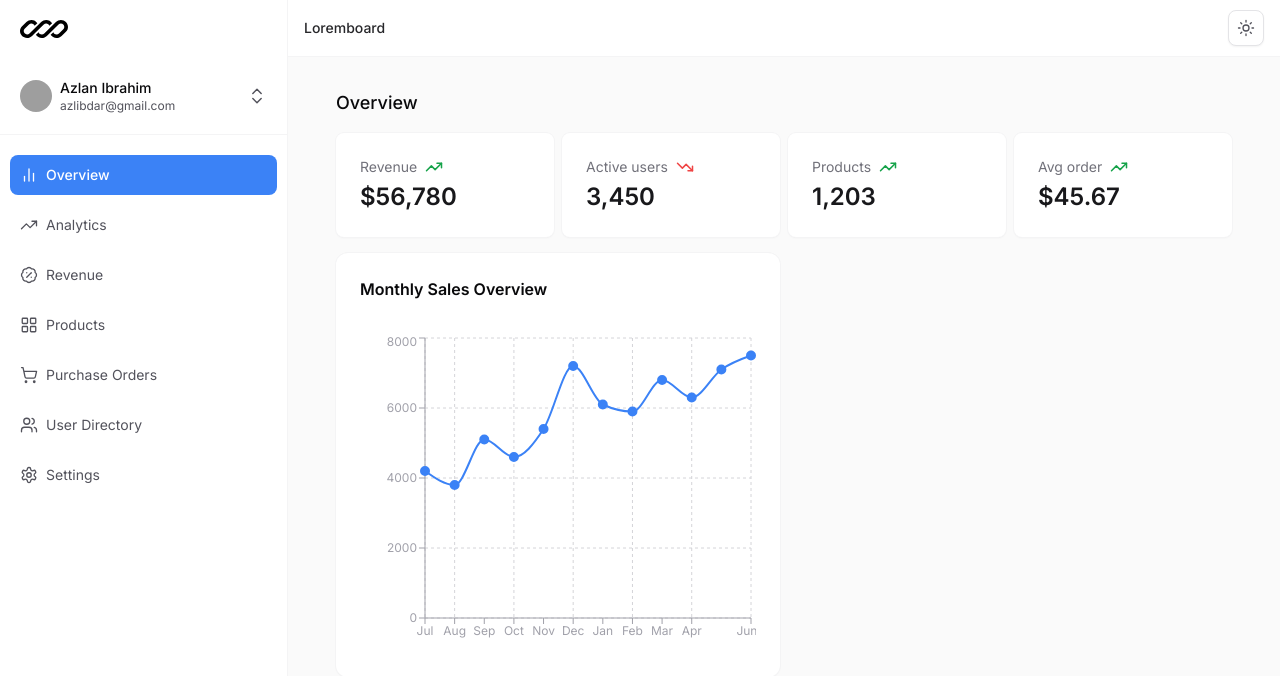
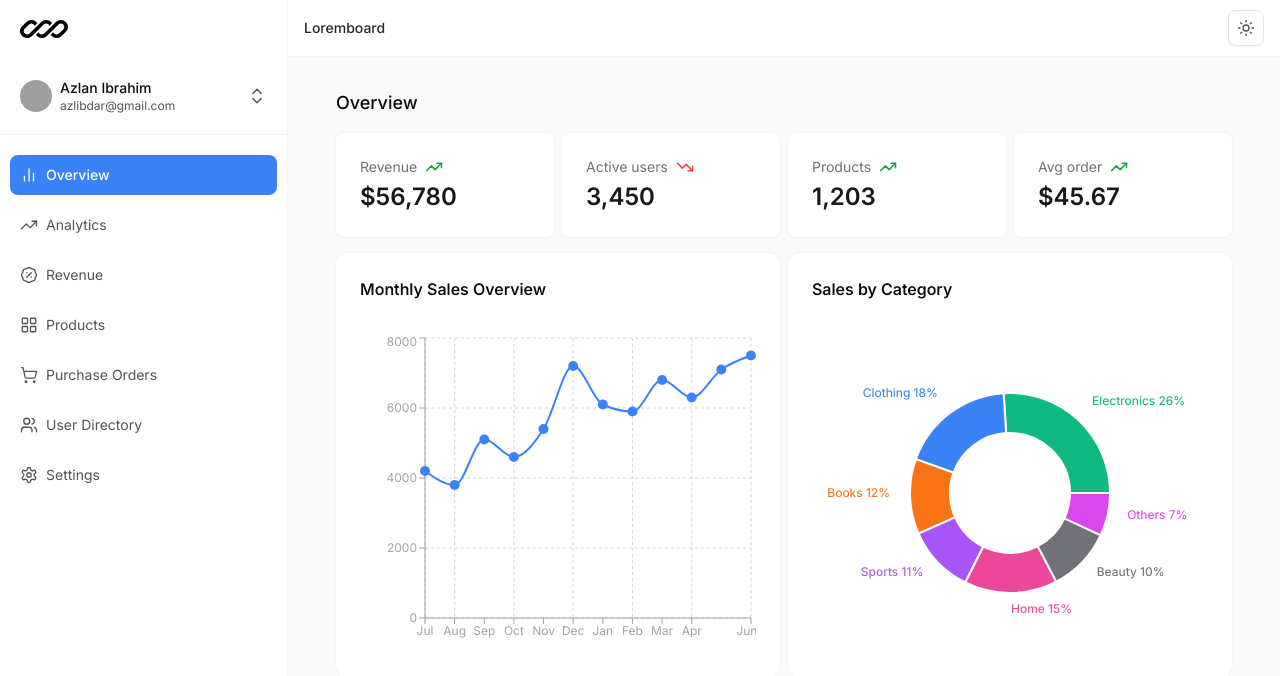
Before and after one commit to azlibdar/loremboard, a React (Vite) app: page / in a window 1280 px wide. Shown: the top 676 px of the page. Built offline with nearby package versions, Linux system fonts and the light colour scheme; grey boxes are pictures that could not be loaded.

Commit message:
add PieChart component and integrate category overview data in Overview page

```diff
--- a/src/components/chart/ChartWrapper.tsx
+++ b/src/components/chart/ChartWrapper.tsx
@@ -9,8 +9,8 @@ interface ChartWrapperProps {
 const ChartWrapper = ({ title, children }: ChartWrapperProps) => {
   return (
     <div className="w-full rounded-xl bg-white dark:bg-zinc-900 ring-1 ring-zinc-100 dark:ring-zinc-800 p-6 shadow-sm transition">
-      <h3 className="text-base font-semibold text-zinc-950 dark:text-zinc-100">{title}</h3>
-      <div className="w-full mt-8 h-80">
+      <h3 className="text-base font-[550] text-zinc-950 dark:text-zinc-100">{title}</h3>
+      <div className="w-full mt-8 h-60 lg:h-80">
         <ResponsiveContainer width="100%" height="100%">
           {children}
         </ResponsiveContainer>
--- /dev/null
+++ b/src/components/chart/PieChart.tsx
@@ -0,0 +1,74 @@
+import { Cell, Pie, PieChart as RechartPieChart, Tooltip } from "recharts";
+import ChartWrapper from "./ChartWrapper";
+import { useContext } from "react";
+import ThemeContext from "../../Context/ThemeContext";
+
+interface CategoryData {
+  name: string;
+  value: number;
+}
+
+interface ChartData {
+  title: string;
+  data: CategoryData[];
+}
+
+interface Props {
+  data: ChartData;
+  shape?: "default" | "donut";
+}
+
+const COLORS = {
+  light: ["#10b981", "#3b82f6", "#f97316", "#a855f7", "#ec4899", "#71717a", "#d946ef"],
+  dark: ["#10b981", "#3b82f6", "#f97316", "#a855f7", "#ec4899", "#a1a1aa", "#d946ef"],
+};
+
+const PieChart = ({ data, shape = "default" }: Props) => {
+  const { theme } = useContext(ThemeContext);
+  const currentColors = theme === "dark" ? COLORS.dark : COLORS.light;
+
+  const getColor = (index: number) => {
+    return currentColors[index % currentColors.length];
+  };
+
+  return (
+    <ChartWrapper title={data.title}>
+      <RechartPieChart>
+        <Pie
+          data={data.data}
+          cx={"50%"}
+          cy={"50%"}
+          labelLine={false}
+          outerRadius={100}
+          innerRadius={shape === "donut" ? 60 : 0}
+          stroke={theme === "dark" ? "#18181b" : "#ffffff"}
+          dataKey="value"
+          strokeWidth={2}
+          label={({ name, percent }) => `${name} ${(percent * 100).toFixed(0)}%`}
+        >
+          {data.data.map((_, index) => (
+            <Cell key={`cell-${index}`} fill={getColor(index)} fontSize={"0.75rem"} fontWeight={"450"} />
+          ))}
+        </Pie>
+        <Tooltip
+          cursor={false}
+          contentStyle={{
+            backgroundColor: theme === "dark" ? "#09090b" : "#ffffff",
+            color: theme === "dark" ? "#f4f4f5" : "#18181b",
+            borderRadius: "0.5rem",
+            borderColor: theme === "dark" ? "#18181b" : "#f4f4f5",
+            fontSize: "0.75rem",
+            boxShadow: "0 0 10px rgba(0,0,0,0.1)",
+          }}
+          itemStyle={{
+            fontSize: "0.75rem",
+            fontWeight: "500",
+            color: theme === "dark" ? "#f4f4f5" : "#18181b",
+          }}
+        />
+      </RechartPieChart>
+    </ChartWrapper>
+  );
+};
+
+export default PieChart;
--- a/src/pages/Overview/Overview.tsx
+++ b/src/pages/Overview/Overview.tsx
@@ -1,8 +1,9 @@
 import LineChart from "../../components/chart/LineChart";
+import PieChart from "../../components/chart/PieChart";
 import StatsCard from "../../components/chart/StatsCard";
 import Section from "../../components/layout/Section";
 import Heading from "../../components/Typography/Heading";
-import { overviewStats, salesOverviewData } from "./data";
+import { categoryOverviewData, overviewStats, salesOverviewData } from "./data";
 
 const Overview = () => {
   return (
@@ -13,8 +14,9 @@ const Overview = () => {
           <StatsCard key={stat.title} title={stat.title} value={stat.value} change={stat.change} />
         ))}
       </div>
-      <div className="w-full grid grid-cols-2 gap-2">
+      <div className="@contaner w-full grid grid-cols-1 @[900px]:grid-cols-2 gap-2">
         <LineChart data={salesOverviewData} />
+        <PieChart data={categoryOverviewData} shape="donut" />
       </div>
     </Section>
   );
--- /dev/null
+++ b/src/pages/Overview/data/categoryOverviewData.ts
@@ -0,0 +1,12 @@
+export const categoryOverviewData = {
+  title: "Sales by Category",
+  data: [
+    { name: "Electronics", value: 4500 },
+    { name: "Clothing", value: 3200 },
+    { name: "Books", value: 2100 },
+    { name: "Sports", value: 1900 },
+    { name: "Home", value: 2600 },
+    { name: "Beauty", value: 1800 },
+    { name: "Others", value: 1200 },
+  ],
+};
--- a/src/pages/Overview/data/index.ts
+++ b/src/pages/Overview/data/index.ts
@@ -1,2 +1,3 @@
 export * from "./overviewStats";
 export * from "./salesOverviewData";
+export * from "./categoryOverviewData";
```
